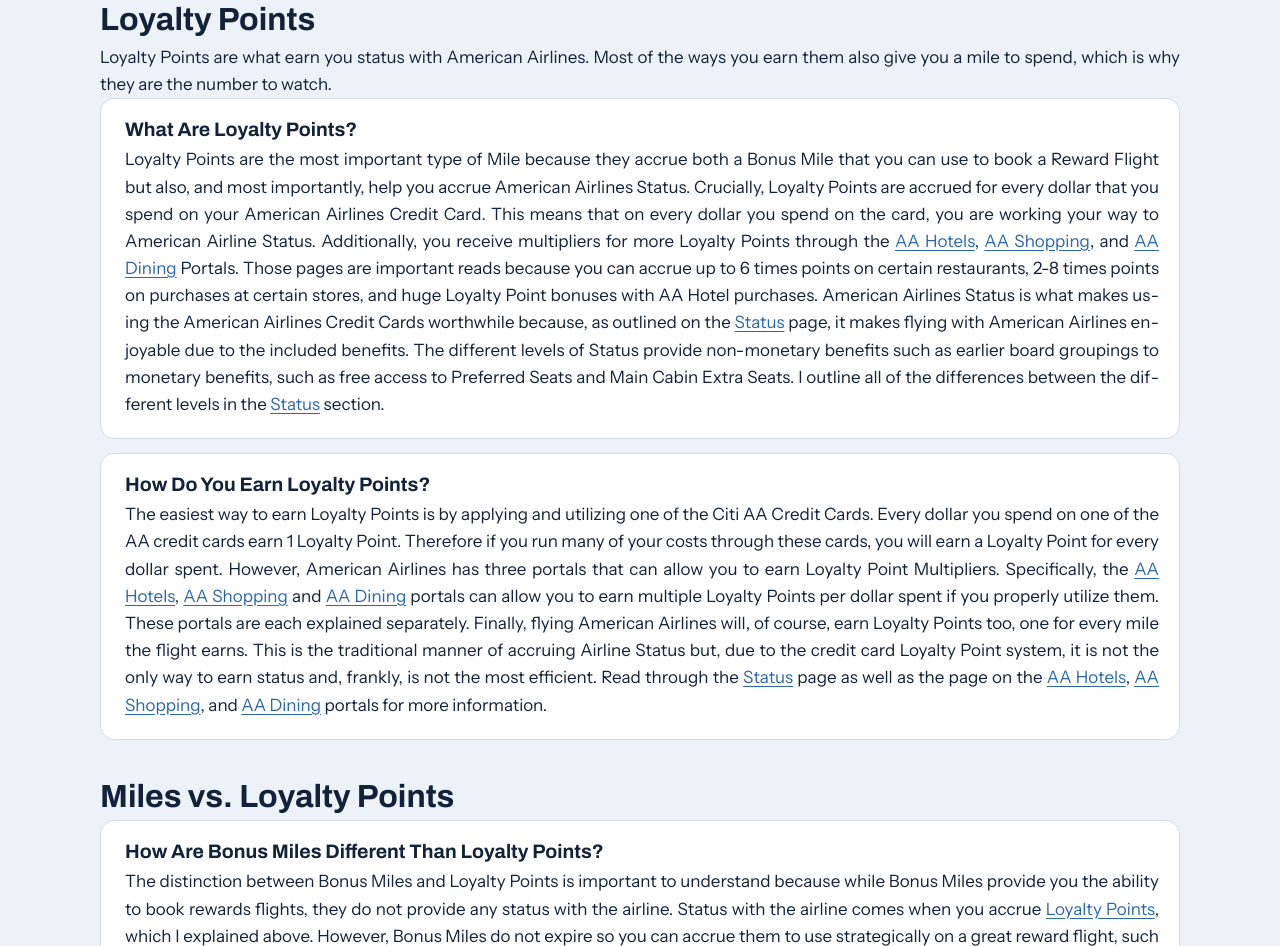
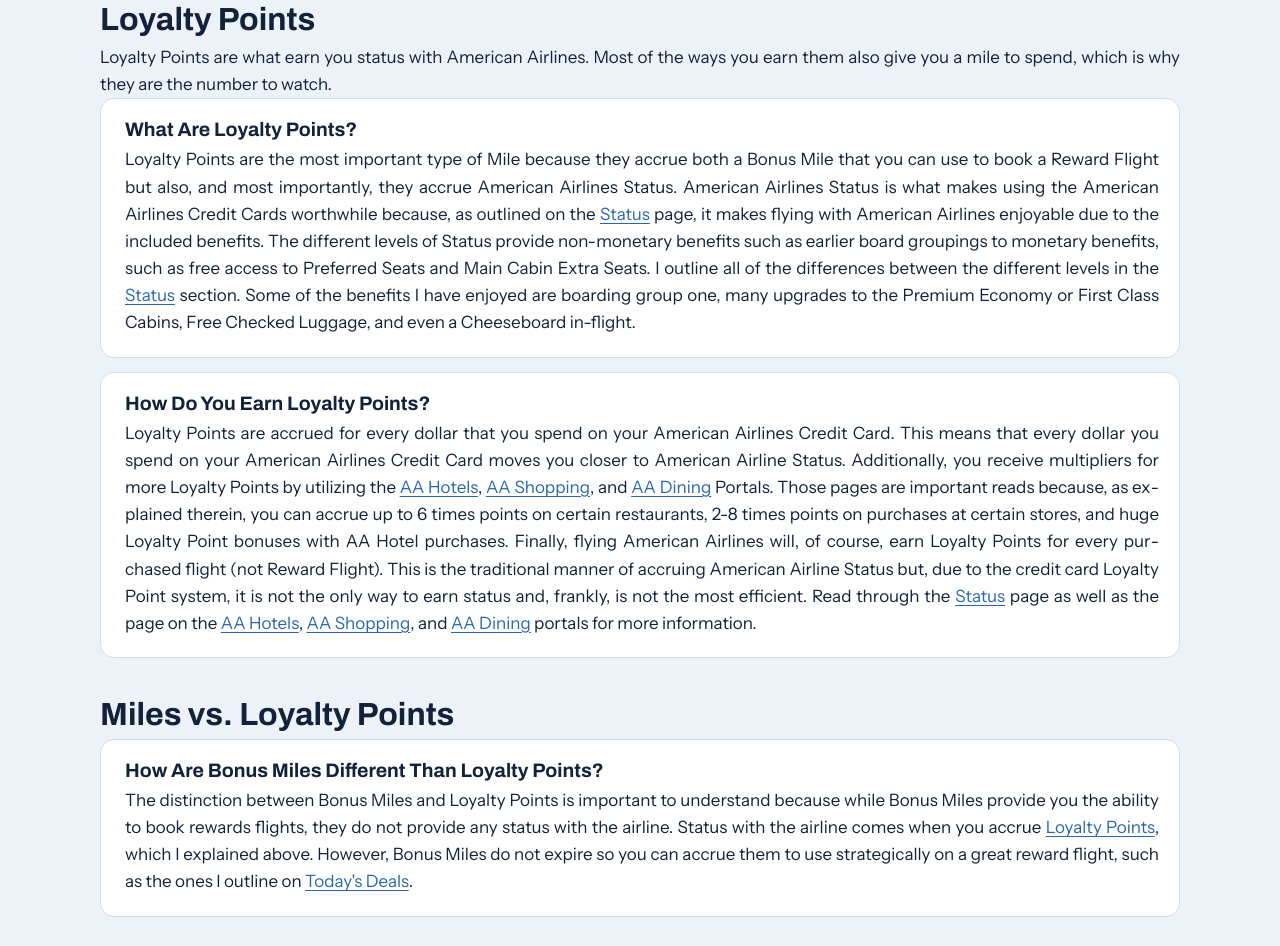
Before and after one commit to phlpoints/PHLPoints, a plain HTML site: page miles-vs-loyalty-points/index.html in a window 1280 px wide. Shown: the part 1020-1966 px from the top of the page. Drawn offline with Linux system fonts and the light colour scheme.

Commit message:
Miles vs. Loyalty Points: new text for both Loyalty Points boxes
Co-Authored-By: Claude Opus 5.5 <noreply@anthropic.com>
Claude-Session: https://claude.ai/code/session_01RVm4u5wigveH37p6boEkoy

```diff
--- a/miles-vs-loyalty-points/index.html
+++ b/miles-vs-loyalty-points/index.html
@@ -784,11 +784,11 @@ footer p { max-width: 80ch; }
         <div class="steps stack plain">
         <div class="step">
           <h3>What Are Loyalty Points?</h3>
-          <p>Loyalty Points are the most important type of Mile because they accrue both a Bonus Mile that you can use to book a Reward Flight but also, and most importantly, help you accrue American Airlines Status. Crucially, Loyalty Points are accrued for every dollar that you spend on your American Airlines Credit Card. This means that on every dollar you spend on the card, you are working your way to American Airline Status. Additionally, you receive multipliers for more Loyalty Points through the <a href="/aa-hotels/">AA Hotels</a>, <a href="/aa-shopping/">AA Shopping</a>, and <a href="/aa-dining/">AA Dining</a> Portals. Those pages are important reads because you can accrue up to 6 times points on certain restaurants, 2-8 times points on purchases at certain stores, and huge Loyalty Point bonuses with AA Hotel purchases. American Airlines Status is what makes using the American Airlines Credit Cards worthwhile because, as outlined on the <a href="/status/">Status</a> page, it makes flying with American Airlines enjoyable due to the included benefits. The different levels of Status provide non-monetary benefits such as earlier board groupings to monetary benefits, such as free access to Preferred Seats and Main Cabin Extra Seats. I outline all of the differences between the different levels in the <a href="/status/">Status</a> section.</p>
+          <p>Loyalty Points are the most important type of Mile because they accrue both a Bonus Mile that you can use to book a Reward Flight but also, and most importantly, they accrue American Airlines Status. American Airlines Status is what makes using the American Airlines Credit Cards worthwhile because, as outlined on the <a href="/status/">Status</a> page, it makes flying with American Airlines enjoyable due to the included benefits. The different levels of Status provide non-monetary benefits such as earlier board groupings to monetary benefits, such as free access to Preferred Seats and Main Cabin Extra Seats. I outline all of the differences between the different levels in the <a href="/status/">Status</a> section. Some of the benefits I have enjoyed are boarding group one, many upgrades to the Premium Economy or First Class Cabins, Free Checked Luggage, and even a Cheeseboard in-flight.</p>
         </div>
         <div class="step">
           <h3>How Do You Earn Loyalty Points?</h3>
-          <p>The easiest way to earn Loyalty Points is by applying and utilizing one of the Citi AA Credit Cards. Every dollar you spend on one of the AA credit cards earn 1 Loyalty Point. Therefore if you run many of your costs through these cards, you will earn a Loyalty Point for every dollar spent. However, American Airlines has three portals that can allow you to earn Loyalty Point Multipliers. Specifically, the <a href="/aa-hotels/">AA Hotels</a>, <a href="/aa-shopping/">AA Shopping</a> and <a href="/aa-dining/">AA Dining</a> portals can allow you to earn multiple Loyalty Points per dollar spent if you properly utilize them. These portals are each explained separately. Finally, flying American Airlines will, of course, earn Loyalty Points too, one for every mile the flight earns. This is the traditional manner of accruing Airline Status but, due to the credit card Loyalty Point system, it is not the only way to earn status and, frankly, is not the most efficient. Read through the <a href="/status/">Status</a> page as well as the page on the <a href="/aa-hotels/">AA Hotels</a>, <a href="/aa-shopping/">AA Shopping</a>, and <a href="/aa-dining/">AA Dining</a> portals for more information.</p>
+          <p>Loyalty Points are accrued for every dollar that you spend on your American Airlines Credit Card. This means that every dollar you spend on your American Airlines Credit Card moves you closer to American Airline Status. Additionally, you receive multipliers for more Loyalty Points by utilizing the <a href="/aa-hotels/">AA Hotels</a>, <a href="/aa-shopping/">AA Shopping</a>, and <a href="/aa-dining/">AA Dining</a> Portals. Those pages are important reads because, as explained therein, you can accrue up to 6 times points on certain restaurants, 2-8 times points on purchases at certain stores, and huge Loyalty Point bonuses with AA Hotel purchases. Finally, flying American Airlines will, of course, earn Loyalty Points for every purchased flight (not Reward Flight). This is the traditional manner of accruing American Airline Status but, due to the credit card Loyalty Point system, it is not the only way to earn status and, frankly, is not the most efficient. Read through the <a href="/status/">Status</a> page as well as the page on the <a href="/aa-hotels/">AA Hotels</a>, <a href="/aa-shopping/">AA Shopping</a>, and <a href="/aa-dining/">AA Dining</a> portals for more information.</p>
         </div>
       </section>
       <section class="page-faq" style="margin-top:40px">
```
